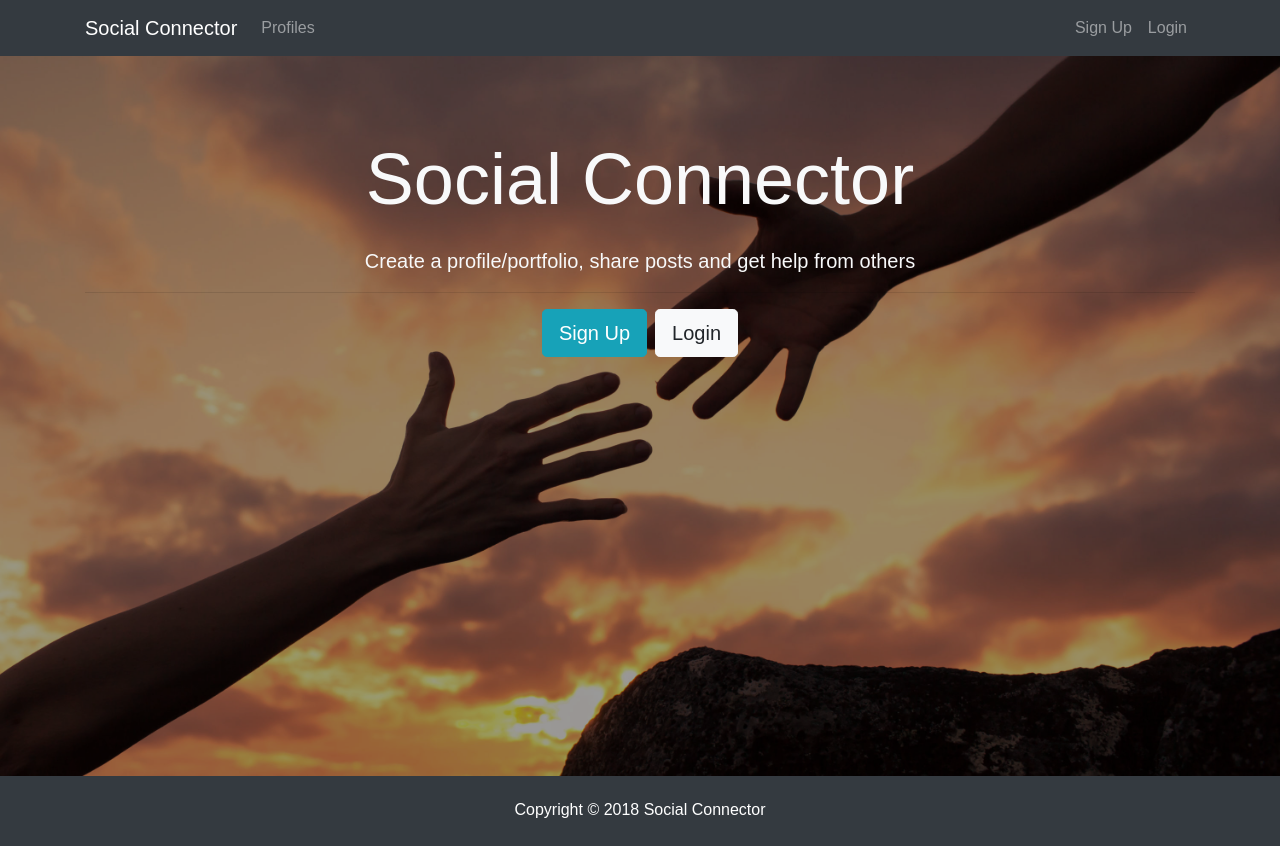
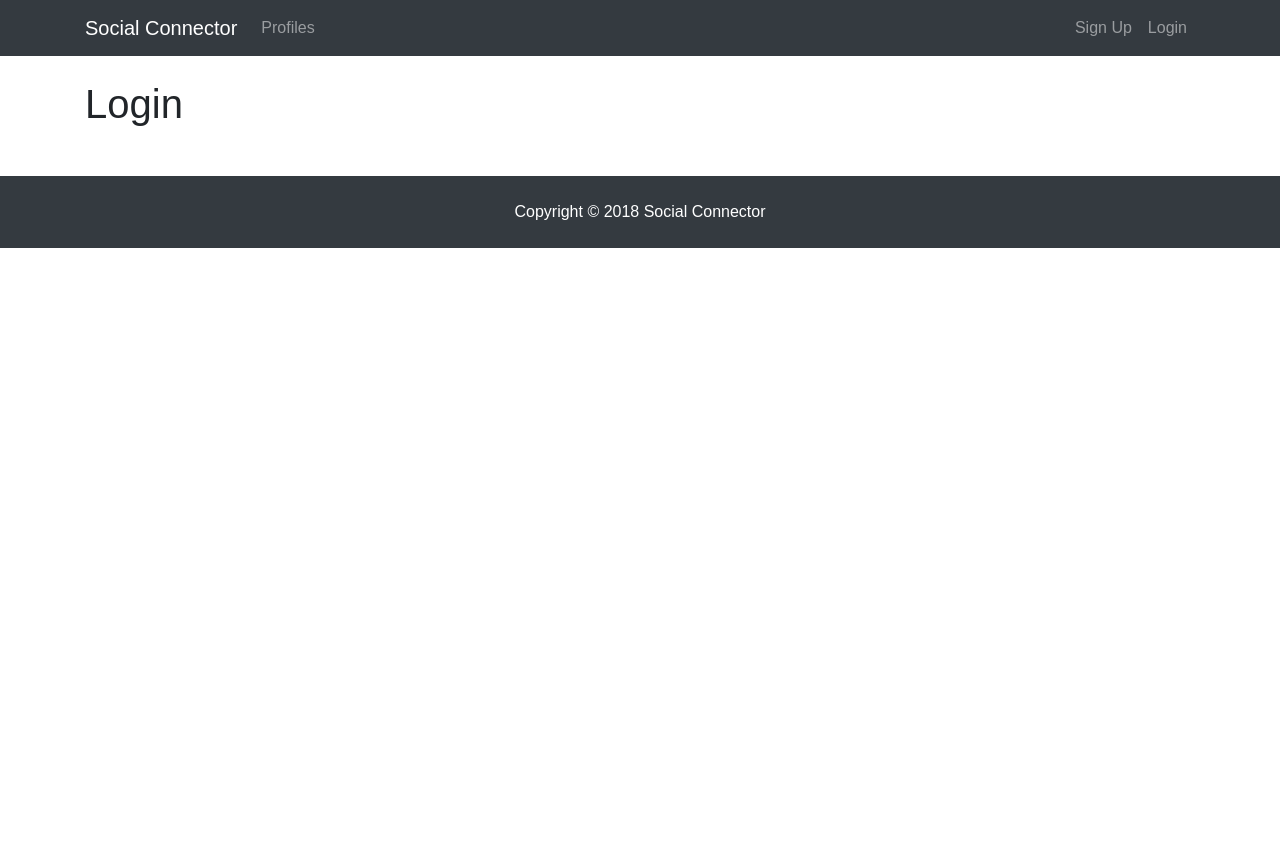
Before and after one commit to DmitryKn/social_connector, a React (Create React App) app in the folder client/: page /login in a window 1280 px wide. After the commit the page ends 800 px from the top, so only its background shows below. Built offline with nearby package versions, Linux system fonts and the light colour scheme.

Commit message:
setup react-router

```diff
--- a/client/package.json
+++ b/client/package.json
@@ -5,6 +5,7 @@
   "dependencies": {
     "react": "^16.4.1",
     "react-dom": "^16.4.1",
+    "react-router-dom": "^4.3.1",
     "react-scripts": "1.1.4"
   },
   "scripts": {
--- a/client/src/App.css
+++ b/client/src/App.css
@@ -7,7 +7,7 @@
   background: url('./img/showcase.jpeg') no-repeat;
   background-size: cover;
   background-position: center;
-  height: 90vh;
+  height: 100vh;
   margin-top: -24px;
   margin-bottom: -50px;
 }
--- a/client/src/App.js
+++ b/client/src/App.js
@@ -3,13 +3,20 @@
 import Navbar from './components/Layout/Navbar.js';
 import Footer from './components/Layout/Footer.js';
 import Landing from './components/Layout/Landing.js';
+import Login from './components/Auth/Login.js';
+import Register from './components/Auth/Register.js';
+import {Route} from 'react-router-dom';
 
 class App extends Component {
   render() {
     return (
       <div className="App">
         <Navbar />
-        <Landing />
+        <Route exact path ="/" component={ Landing } />
+        <div className="container">
+          <Route exact path="/register" component={ Register } />
+          <Route exact path="/login" component={ Login } />
+        </div>
         <Footer />
       </div>
     );
--- /dev/null
+++ b/client/src/components/Auth/Login.js
@@ -0,0 +1,15 @@
+import React, { Component } from 'react';
+
+class Login extends Component {
+
+  render() {
+    return (
+      <div>
+        <h1>Login</h1>
+      </div>
+    );
+  }
+
+}
+
+export default Login;
--- /dev/null
+++ b/client/src/components/Auth/Register.js
@@ -0,0 +1,15 @@
+import React, { Component } from 'react';
+
+class Register extends Component {
+
+  render() {
+    return (
+      <div>
+        <h1>Register</h1>
+      </div>
+    );
+  }
+
+}
+
+export default Register;
--- a/client/src/components/Layout/Landing.js
+++ b/client/src/components/Layout/Landing.js
@@ -1,4 +1,5 @@
 import React, { Component } from 'react';
+import {Link} from 'react-router-dom';
 
 class Landing extends Component {
 
@@ -13,8 +14,8 @@
                 </h1>
                 <p className="lead"> Create a profile/portfolio, share posts and get help from others</p>
                 <hr />
-                <a href="register.html" className="btn btn-lg btn-info mr-2">Sign Up</a>
-                <a href="login.html" className="btn btn-lg btn-light">Login</a>
+                <Link to="/register" className="btn btn-lg btn-info mr-2">Sign Up</Link>
+                <Link to="/login" className="btn btn-lg btn-light">Login</Link>
               </div>
             </div>
           </div>
--- a/client/src/components/Layout/Navbar.js
+++ b/client/src/components/Layout/Navbar.js
@@ -1,4 +1,5 @@
 import React, { Component } from 'react';
+import {Link} from 'react-router-dom';
 
 class Navbar extends Component {
 
@@ -6,7 +7,7 @@
     return (
       <nav className="navbar navbar-expand-sm navbar-dark bg-dark mb-4">
         <div className="container">
-          <a className="navbar-brand" href="landing.html">Social Connector</a>
+          <Link className="navbar-brand" to="/">Social Connector</Link>
           <button className="navbar-toggler" type="button" data-toggle="collapse" data-target="#mobile-nav">
             <span className="navbar-toggler-icon"></span>
           </button>
@@ -14,17 +15,16 @@
           <div className="collapse navbar-collapse" id="mobile-nav">
             <ul className="navbar-nav mr-auto">
               <li className="nav-item">
-                <a className="nav-link" href="profiles.html"> Profiles
-                </a>
+                <Link className="nav-link" to="/profiles"> Profiles</Link>
               </li>
             </ul>
 
             <ul className="navbar-nav ml-auto">
               <li className="nav-item">
-                <a className="nav-link" href="register.html">Sign Up</a>
+                <Link className="nav-link" to="/register">Sign Up</Link>
               </li>
               <li className="nav-item">
-                <a className="nav-link" href="login.html">Login</a>
+                <Link className="nav-link" to="/login">Login</Link>
               </li>
             </ul>
           </div>
--- a/client/src/index.js
+++ b/client/src/index.js
@@ -3,6 +3,11 @@
 import './index.css';
 import App from './App';
 import registerServiceWorker from './registerServiceWorker';
+import {BrowserRouter as Router} from 'react-router-dom';
 
-ReactDOM.render(<App />, document.getElementById('root'));
+ReactDOM.render(
+  <Router>
+    <App />
+  </Router>,
+   document.getElementById('root'));
 registerServiceWorker();
```
Also changed, not shown: 1 other file (tests, documents, lock files or other folders).
